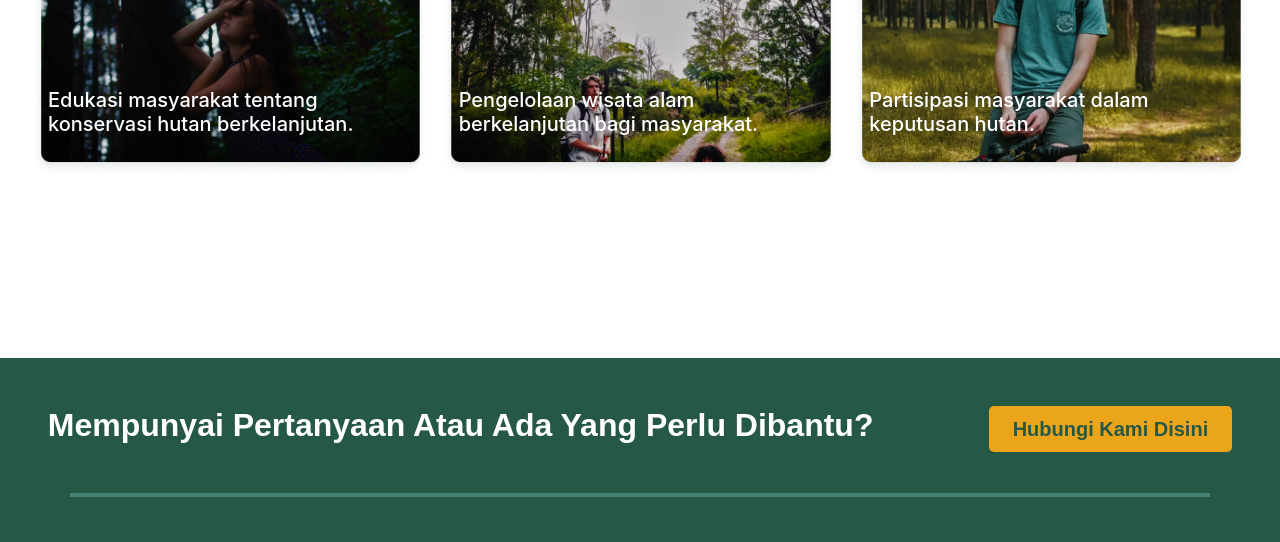
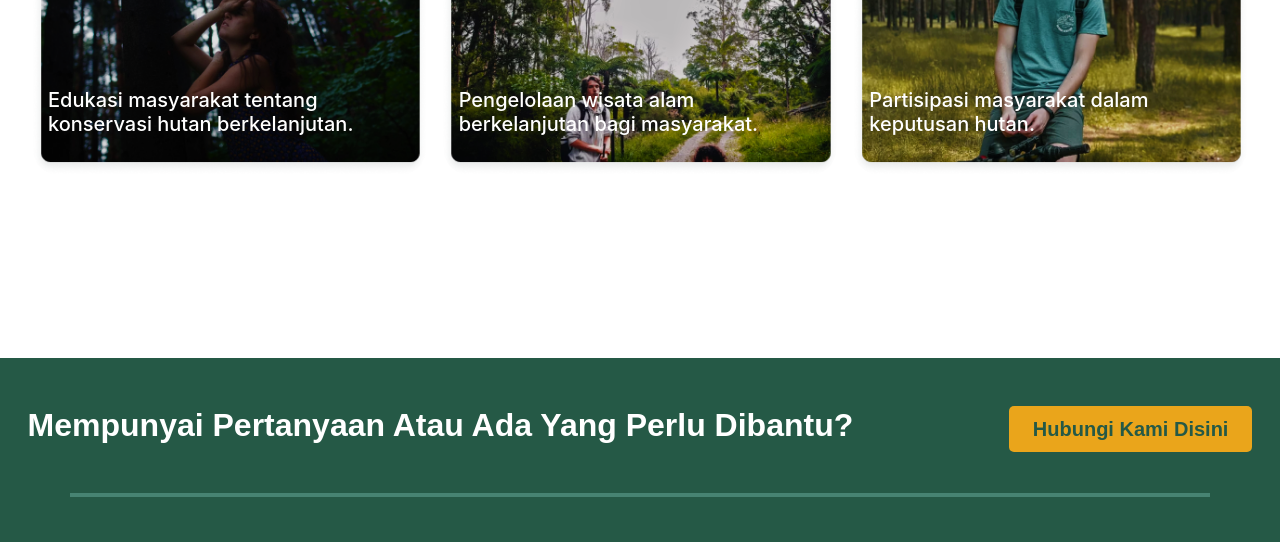
Before and after one commit to Sndivrgwn/ITCLUB-LOMBA-TIM-C, a plain HTML site: page page/page_galeri.html in a window 1280 px wide. Shown: the part 1076-1618 px from the top of the page. Drawn offline with Linux system fonts and the light colour scheme.

Commit message:
upadte footer

```diff
--- a/assets/css/footer.css
+++ b/assets/css/footer.css
@@ -13,6 +13,7 @@ footer .footer__1 {
   align-items: center;
   padding-top: 3rem;
   padding-bottom: 2.5rem;
+
 }
 
 footer .footer__1 h1 {
@@ -145,7 +146,7 @@ footer .footer__3 p {
   @media only screen and (max-width: 1568px) {
     footer .footer__1 {
       justify-content: center;
-      gap: 12% !important;
+      gap: 10% !important;
     }
 
     footer .footer__2 {
@@ -180,10 +181,6 @@ footer .footer__3 p {
       width: 89%;
     }
 
-    footer .footer__1 {
-      justify-content: center;
-      gap: 9% !important;
-    }
 
     footer .footer__2 {
       gap: 3.5% !important;
```
